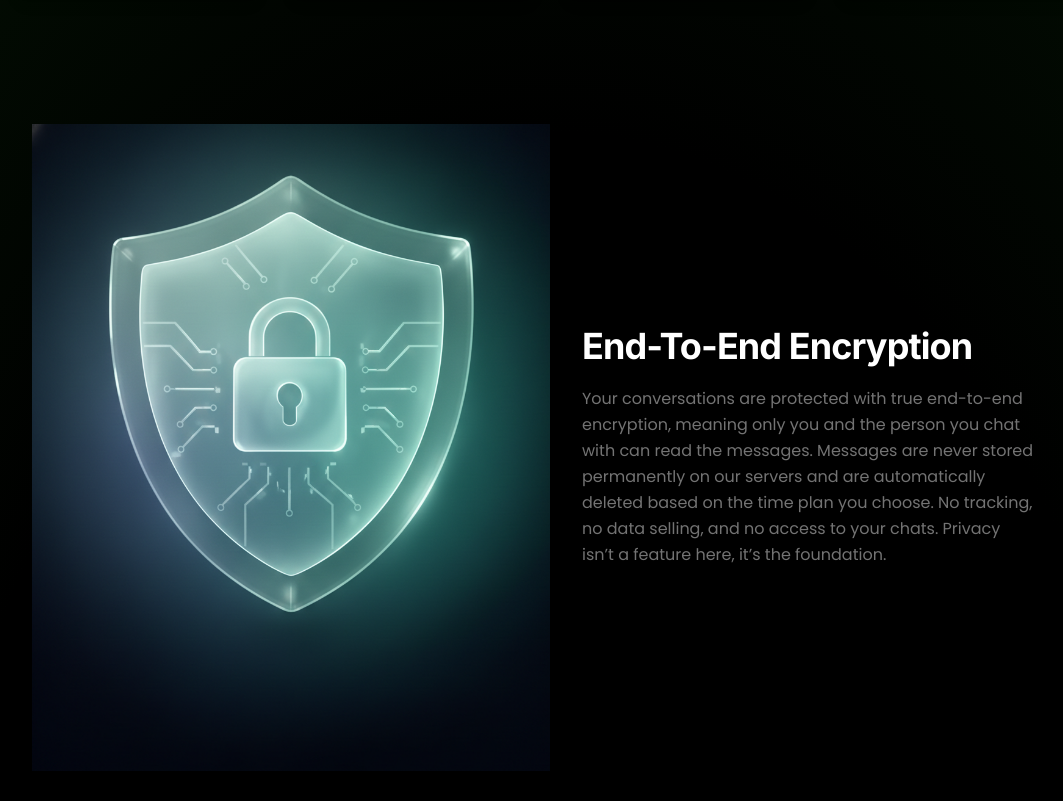
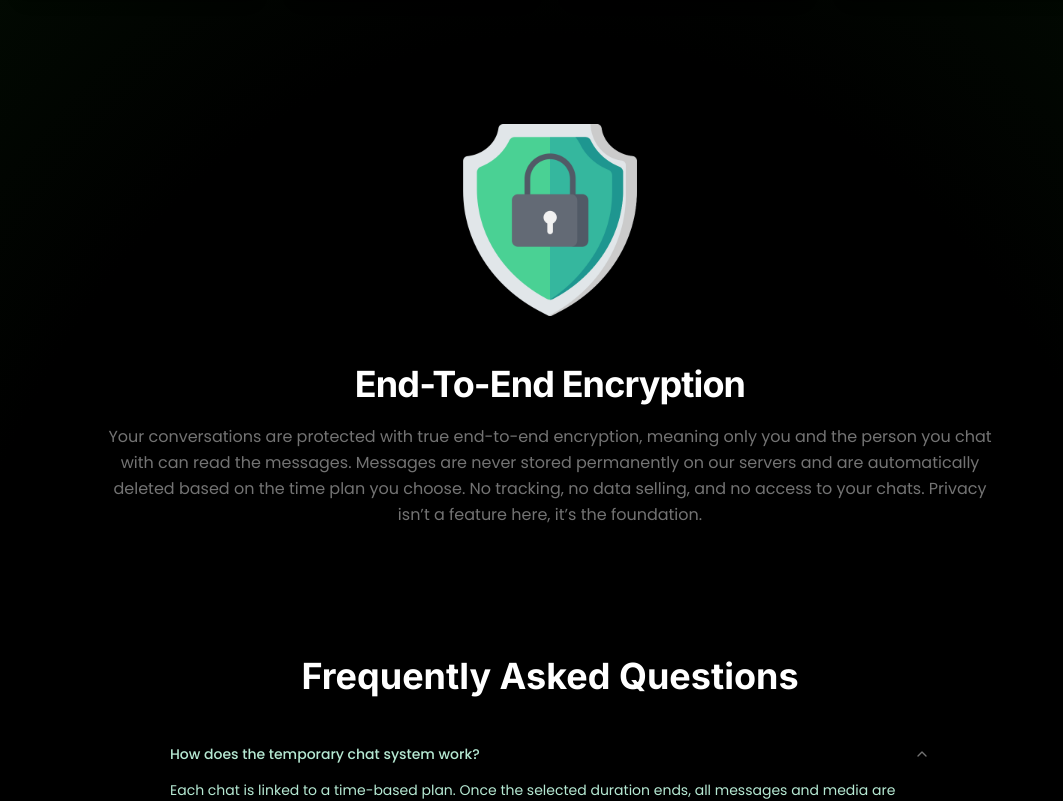
Before and after one commit to tahmid-khan-hub/Distak, a Next.js app: page / in a window 1280 px wide. Shown: the part 680-1481 px from the top of the page, without its empty margins (90-1153 px from the left). Built offline with nearby package versions, Linux system fonts and the light colour scheme.

Commit message:
Added a new image in the assets folder, updated the SafetyAndSecurity section

```diff
--- a/app/HomeComponents/SafetyAndSecurity/SafetyAndSecurity.tsx
+++ b/app/HomeComponents/SafetyAndSecurity/SafetyAndSecurity.tsx
@@ -5,20 +5,20 @@ import SecurityContent from "./components/SecurityContent";
 const SafetyAndSecurity = () => {
     return (
         <div className="py-16">
-            <div className="flex flex-col items-center px-4 md:flex-row">
-                {/* image */}
-                <div className="w-full md:w-1/2">
+            <div className="max-w-4xl mx-auto text-center">
+                {/* icon */}
+                <div className="flex justify-center mb-12">
                     <Image
-                        src="/assets/Safety_and_security.png"
+                        src="/assets/shield.png"
                         alt="End to End Encryption"
-                        width={400}
-                        height={400}
-                        className="w-full "
+                        width={200}
+                        height={200}
+                        className="w-48 h-48"
                     />
                 </div>
 
                 {/* content */}
-                <div className="w-full md:w-1/2 p-4 md:p-8">
+                <div className="">
                     <SecurityContent />
                 </div>
             </div>
```
Also changed, not shown: public/assets/Safety_and_security.png (deleted), public/assets/shield.png (added).
